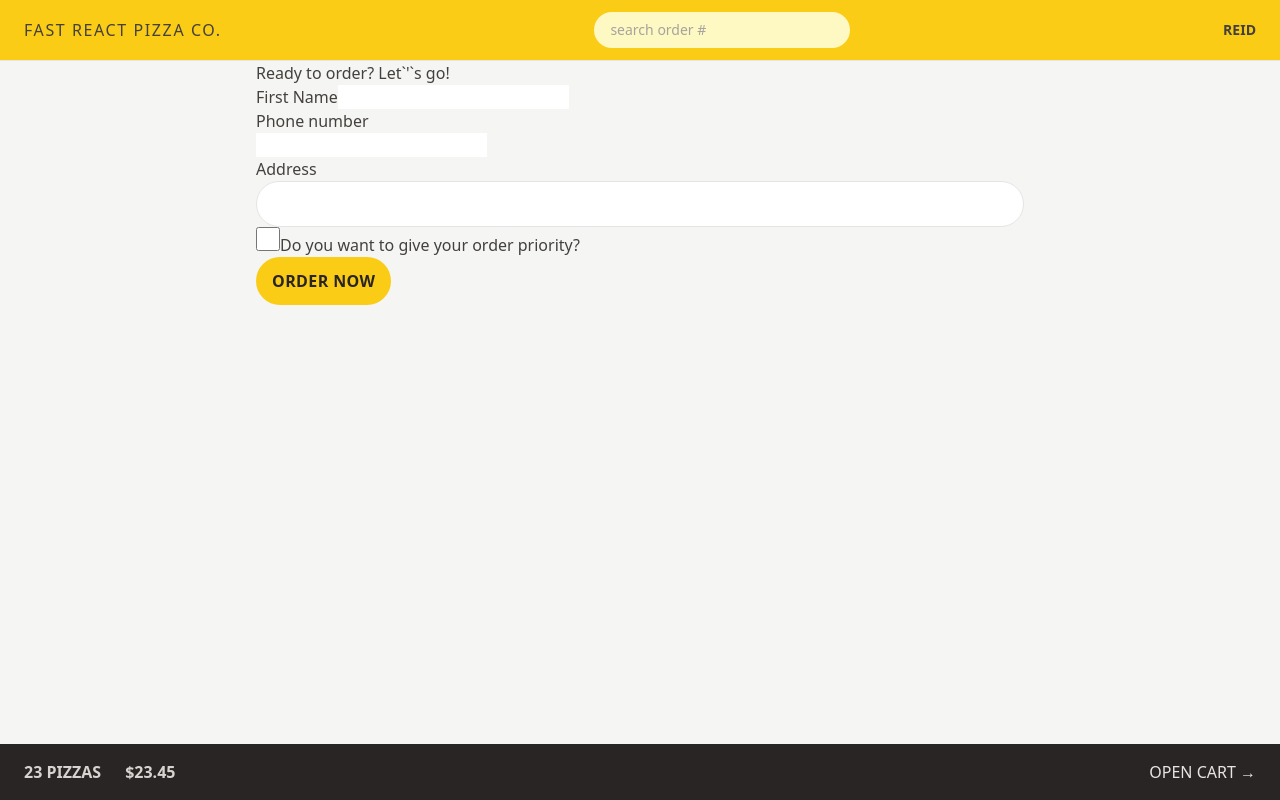
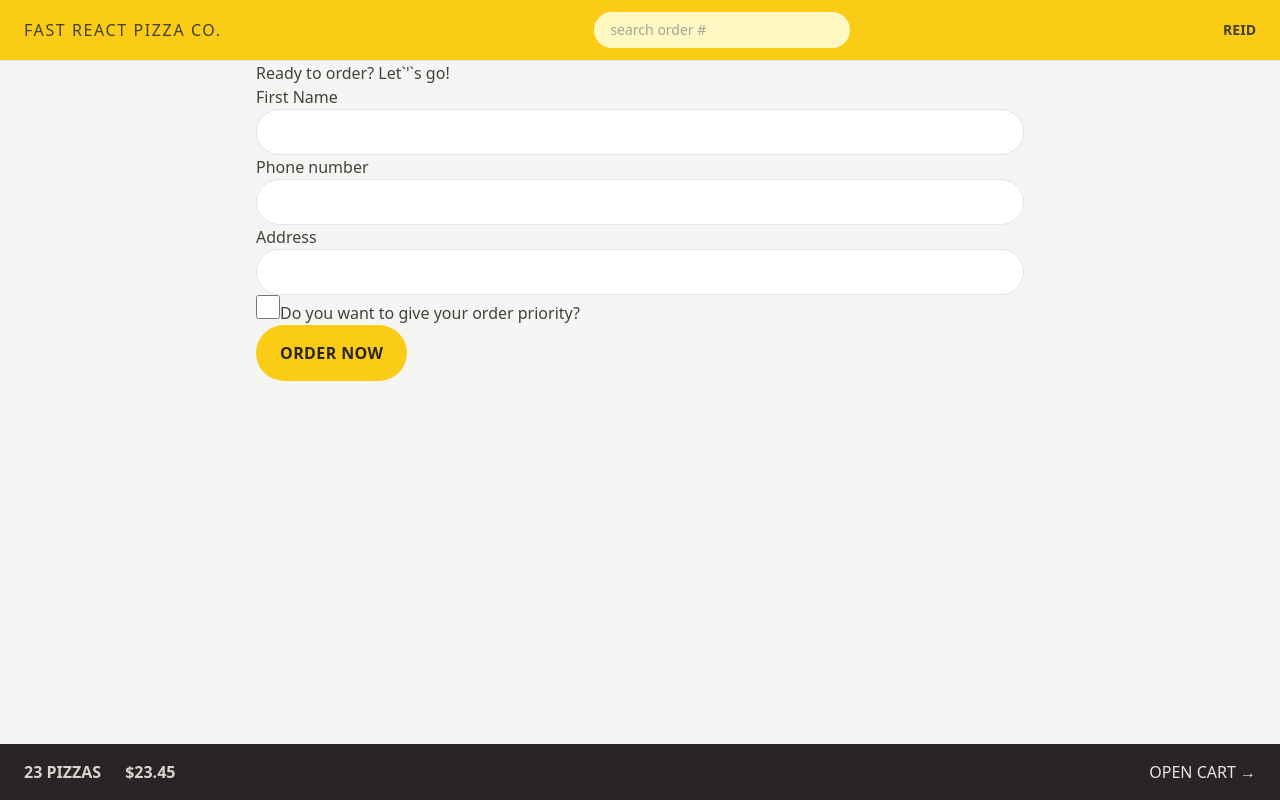
Before and after one commit to User-Reid/Fast-React-Pizza, a React (Vite) app: page /order/new in a window 1280 px wide. Built offline with nearby package versions, Linux system fonts and the light colour scheme.

Commit message:
added componenets for reusibility with tailwind CSS

```diff
--- a/src/features/cart/Cart.jsx
+++ b/src/features/cart/Cart.jsx
@@ -1,4 +1,6 @@
 import { Link } from "react-router-dom";
+import LinkButton from "../../ui/LinkButton";
+import Button from "../../ui/Button";
 
 const fakeCart = [
   {
@@ -29,17 +31,12 @@
 
   return (
     <div>
-      <Link
-        to="/menu"
-        className="text-sm text-blue-500 hover:text-blue-600 hover:underline"
-      >
-        &larr; Back to menu
-      </Link>
+      <LinkButton to="/menu">&larr; Back to menu</LinkButton>
 
       <h2>Your cart, %NAME%</h2>
 
       <div>
-        <Link to="/order/new">Order pizzas</Link>
+        <Button to="/order/new">Order pizzas</Button>
         <button>Clear cart</button>
       </div>
     </div>
--- a/src/features/order/CreateOrder.jsx
+++ b/src/features/order/CreateOrder.jsx
@@ -2,6 +2,7 @@
 import { Form, redirect, useActionData } from "react-router-dom";
 import { createOrder } from "../../services/apiRestaurant";
 import { useNavigation } from "react-router-dom";
+import Button from "../../ui/Button";
 
 // https://uibakery.io/regex-library/phone-number
 const isValidPhone = (str) =>
@@ -49,26 +50,21 @@
       <Form method="POST">
         <div>
           <label>First Name</label>
-          <input type="text" name="customer" required />
+          <input className="input" type="text" name="customer" required />
         </div>
 
         <div>
           <label>Phone number</label>
           {formErrors?.phone && <p>{formErrors.phone}</p>}
           <div>
-            <input type="tel" name="phone" required />
+            <input className="input" type="tel" name="phone" required />
           </div>
         </div>
 
         <div>
           <label>Address</label>
           <div>
-            <input
-              className="w-full rounded-full border border-stone-200 px-4 py-2 text-sm ring-yellow-400 transition-all duration-300 placeholder:text-stone-400 focus:outline-none focus:ring md:px-6 md:py-3"
-              type="text"
-              name="address"
-              required
-            />
+            <input className="input" type="text" name="address" required />
           </div>
         </div>
 
@@ -88,12 +84,9 @@
 
         <div>
           <input type="hidden" name="cart" value={JSON.stringify(cart)} />
-          <button
-            disabled={isSubmitting}
-            className="inline-block rounded-full bg-yellow-400 px-4 py-3 font-semibold uppercase tracking-wide text-stone-800 transition-colors duration-300 hover:bg-yellow-300 focus:bg-yellow-300 focus:outline-none focus:ring focus:ring-yellow-300 focus:ring-offset-2 disabled:cursor-not-allowed"
-          >
+          <Button disabled={isSubmitting}>
             {isSubmitting ? "Placing order..." : "Order now"}
-          </button>
+          </Button>
         </div>
       </Form>
     </div>
--- a/src/features/user/CreateUser.jsx
+++ b/src/features/user/CreateUser.jsx
@@ -1,4 +1,5 @@
 import { useState } from "react";
+import Button from "../../ui/Button";
 
 function CreateUser() {
   const [username, setUsername] = useState("");
@@ -18,12 +19,12 @@
         placeholder="Your full name"
         value={username}
         onChange={(e) => setUsername(e.target.value)}
-        className="w-72"
+        className="input mb-8 w-72"
       />
 
       {username !== "" && (
         <div>
-          <button>Start ordering</button>
+          <Button>Start ordering</Button>
         </div>
       )}
     </form>
--- a/src/index.css
+++ b/src/index.css
@@ -2,41 +2,48 @@
 @tailwind components;
 @tailwind utilities;
 
-/* body {
-  font-family: system-ui, -apple-system, BlinkMacSystemFont, 'Segoe UI', Roboto,
-    Oxygen, Ubuntu, Cantarell, 'Open Sans', 'Helvetica Neue', sans-serif;
-  background-color: #f7f7f7;
-  color: #444;
+@layer components {
+  .input {
+    @apply w-full rounded-full border border-stone-200 px-4 py-2 text-sm ring-yellow-400 transition-all duration-300 placeholder:text-stone-400 focus:outline-none focus:ring md:px-6 md:py-3;
+  }
 }
-
-.layout {
-  display: grid;
-  grid-template-rows: auto 1fr auto;
-  gap: 32px;
-  height: 100dvh;
-} */
 
 /* https://dev.to/afif/i-made-100-css-loaders-for-your-next-project-4eje */
 .loader {
   width: 45px;
   aspect-ratio: 0.75;
   --c: no-repeat linear-gradient(#333 0 0);
-  background: var(--c) 0% 50%, var(--c) 50% 50%, var(--c) 100% 50%;
+  background:
+    var(--c) 0% 50%,
+    var(--c) 50% 50%,
+    var(--c) 100% 50%;
   background-size: 20% 50%;
   animation: loading 1s infinite linear;
 }
 
 @keyframes loading {
   20% {
-    background-position: 0% 0%, 50% 50%, 100% 50%;
+    background-position:
+      0% 0%,
+      50% 50%,
+      100% 50%;
   }
   40% {
-    background-position: 0% 100%, 50% 0%, 100% 50%;
+    background-position:
+      0% 100%,
+      50% 0%,
+      100% 50%;
   }
   60% {
-    background-position: 0% 50%, 50% 100%, 100% 0%;
+    background-position:
+      0% 50%,
+      50% 100%,
+      100% 0%;
   }
   80% {
-    background-position: 0% 50%, 50% 50%, 100% 100%;
+    background-position:
+      0% 50%,
+      50% 50%,
+      100% 100%;
   }
 }
--- /dev/null
+++ b/src/ui/Button.jsx
@@ -0,0 +1,21 @@
+import { Link } from "react-router-dom";
+
+function Button({ children, disabled, to }) {
+  const className =
+    "inline-block px-4 py-3 font-semibold tracking-wide uppercase transition-colors duration-300 bg-yellow-400 rounded-full text-stone-800 hover:bg-yellow-300 focus:bg-yellow-300 focus:outline-none focus:ring focus:ring-yellow-300 focus:ring-offset-2 disabled:cursor-not-allowed sm:px-6 sm:py-4";
+
+  if (to)
+    return (
+      <Link className={className} to={to}>
+        {children}
+      </Link>
+    );
+
+  return (
+    <button disabled={disabled} className={className}>
+      {children}
+    </button>
+  );
+}
+
+export default Button;
--- a/src/ui/Error.jsx
+++ b/src/ui/Error.jsx
@@ -1,7 +1,7 @@
-import { useNavigate, useRouteError } from "react-router-dom";
+import { useRouteError } from "react-router-dom";
+import LinkButton from "./LinkButton";
 
 function Error() {
-  const navigate = useNavigate();
   const error = useRouteError();
   console.log(error);
 
@@ -9,7 +9,8 @@
     <div>
       <h1>Something went wrong 😢</h1>
       <p>{error.data || error.message}</p>
-      <button onClick={() => navigate(-1)}>&larr; Go back</button>
+
+      <LinkButton to="-1">&larr; Go back</LinkButton>
     </div>
   );
 }
--- /dev/null
+++ b/src/ui/LinkButton.jsx
@@ -0,0 +1,21 @@
+import { Link, Navigate, useNavigate } from "react-router-dom";
+
+function LinkButton({ children, to }) {
+  const navigate = useNavigate();
+  const className = "text-sm text-blue-500 hover:text-blue-600 hover:underline";
+
+  if (to === "-1")
+    return (
+      <button className={className} onClick={() => navigate(-1)}>
+        {children}
+      </button>
+    );
+
+  return (
+    <Link to={to} className={className}>
+      {children}
+    </Link>
+  );
+}
+
+export default LinkButton;
```
